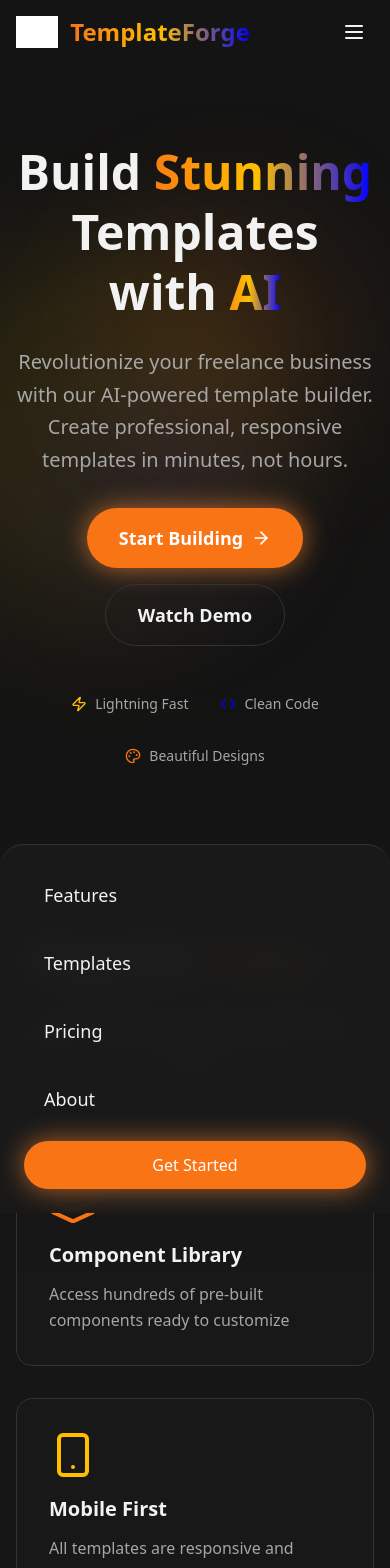
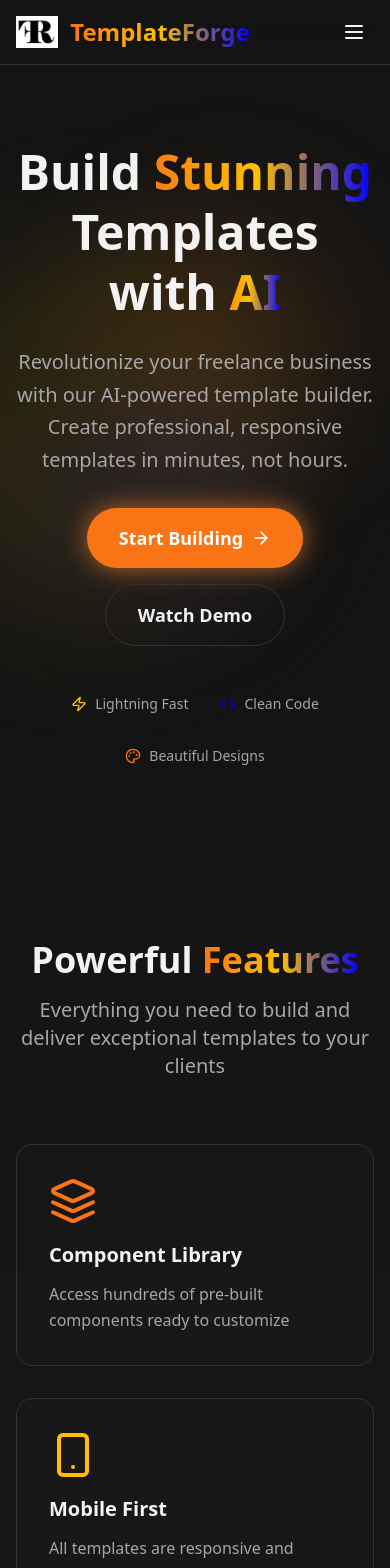
Before and after one commit to Imtej986/pixel-palette-freelancer, a React (Vite) app: page / in a window 390 px wide. Shown: the top 1568 px of the page. Built offline with nearby package versions, Linux system fonts and the light colour scheme.

Commit message:
Fix: Navbar scrolling bug
Fixes an issue where the navbar remains active when scrolling down. Implements a normal navbar that pops up from above.

```diff
--- a/src/components/Navigation.tsx
+++ b/src/components/Navigation.tsx
@@ -1,19 +1,9 @@
 
-import { useState, useEffect } from 'react';
+import { useState } from 'react';
 import { Menu, X } from 'lucide-react';
 
 const Navigation = () => {
   const [isOpen, setIsOpen] = useState(false);
-  const [scrolled, setScrolled] = useState(false);
-
-  useEffect(() => {
-    const handleScroll = () => {
-      setScrolled(window.scrollY > 50);
-    };
-
-    window.addEventListener('scroll', handleScroll);
-    return () => window.removeEventListener('scroll', handleScroll);
-  }, []);
 
   const navItems = [
     { name: 'Features', href: '#features' },
@@ -24,9 +14,7 @@ const Navigation = () => {
 
   return (
     <>
-      <nav className={`fixed top-0 left-0 right-0 z-50 transition-all duration-300 ${
-        scrolled ? 'bg-background/80 backdrop-blur-lg border-b border-border' : 'bg-transparent'
-      }`}>
+      <nav className="fixed top-0 left-0 right-0 z-50 bg-background/90 backdrop-blur-lg border-b border-border">
         <div className="max-w-7xl mx-auto px-4 sm:px-6 lg:px-8">
           <div className="flex items-center justify-between h-16">
             {/* Logo */}
@@ -34,7 +22,7 @@ const Navigation = () => {
               <img
                 src="/lovable-uploads/bd539eae-50dc-4a65-b043-8db963b976a9.png"
                 alt="TemplateForge"
-                className="h-8 w-auto filter brightness-0 invert"
+                className="h-8 w-auto"
               />
               <h1 className="text-2xl font-bold gradient-text ml-3">TemplateForge</h1>
             </div>
@@ -71,11 +59,11 @@ const Navigation = () => {
           </div>
         </div>
 
-        {/* Mobile Navigation - Slides up from bottom */}
-        <div className={`md:hidden fixed inset-x-0 bottom-0 z-50 transition-transform duration-300 ${
-          isOpen ? 'translate-y-0' : 'translate-y-full'
+        {/* Mobile Navigation - Slides down from top */}
+        <div className={`md:hidden transition-all duration-300 overflow-hidden ${
+          isOpen ? 'max-h-96 opacity-100' : 'max-h-0 opacity-0'
         }`}>
-          <div className="bg-card/95 backdrop-blur-lg border-t border-border p-6 rounded-t-3xl">
+          <div className="bg-card/95 backdrop-blur-lg border-t border-border p-6">
             <div className="flex flex-col space-y-4">
               {navItems.map((item, index) => (
                 <a
```
